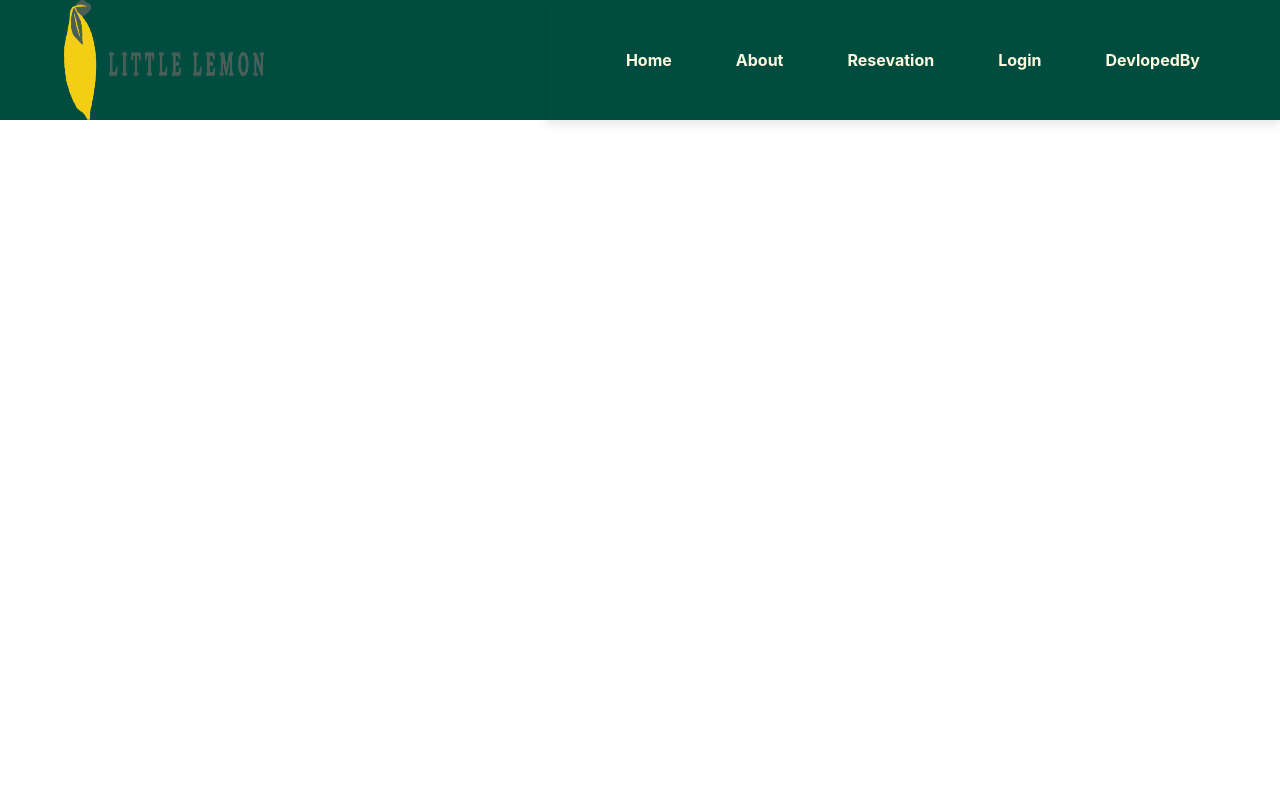
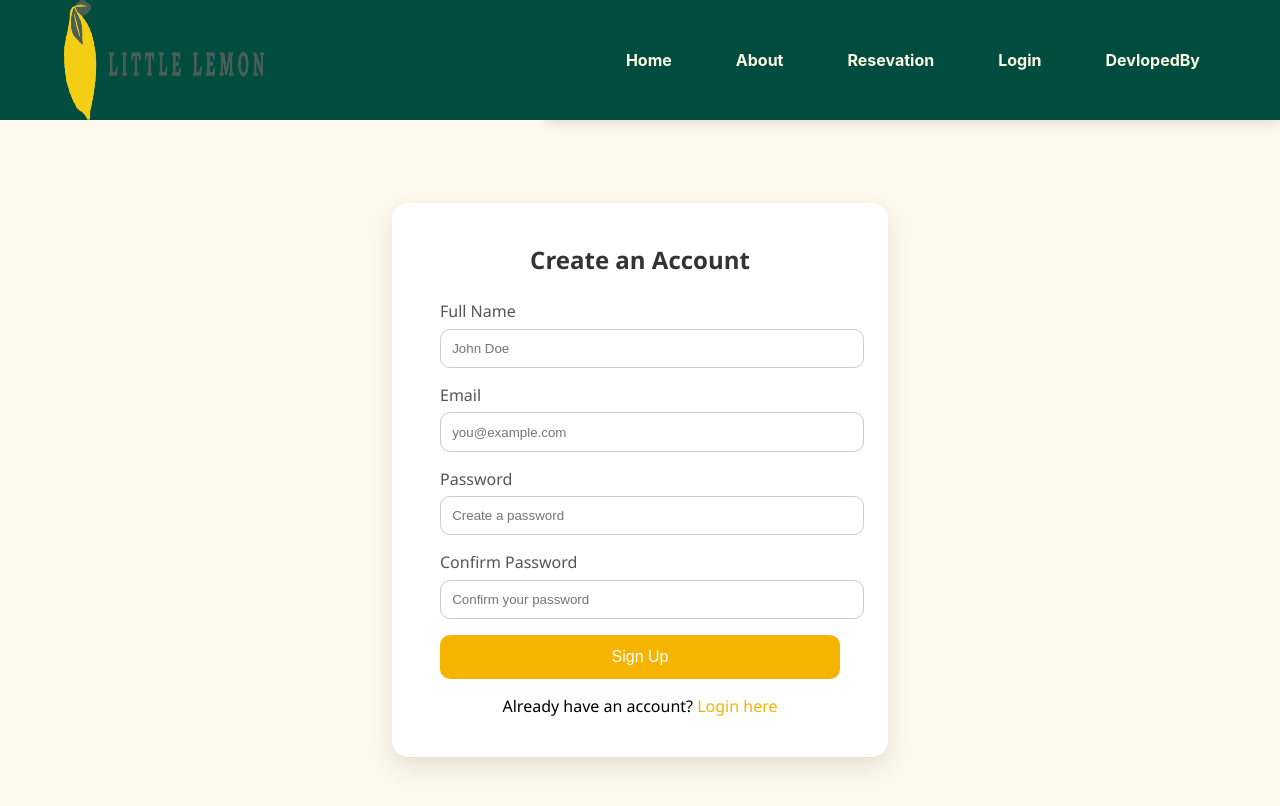
Before and after one commit to Lhcenzetta/CapstoneProject, a React (Create React App) app in the folder lemon-resturant/: page /Sinup in a window 1280 px wide. Shown: the top 806 px of the page. Built offline with nearby package versions, Linux system fonts and the light colour scheme.

Commit message:
add some hooks for Bookingtable

```diff
--- a/lemon-resturant/package.json
+++ b/lemon-resturant/package.json
@@ -10,6 +10,7 @@
     "react": "^19.1.0",
     "react-dom": "^19.1.0",
     "react-icons": "^5.5.0",
+    "react-qr-barcode-scanner": "^2.0.0",
     "react-router-dom": "^7.5.0",
     "react-scripts": "5.0.1",
     "web-vitals": "^2.1.4"
--- a/lemon-resturant/src/App.css
+++ b/lemon-resturant/src/App.css
@@ -11,3 +11,82 @@ margin: 0;
     width: 100%;
     background-color: #004d40; /* dark green */
 }
+
+
+/* this is sinup section */
+.signup-section {
+    display: flex;
+    justify-content: center;
+    align-items: center;
+    min-height: 90vh;
+    background: #fff8ec;
+    font-family: 'Segoe UI', Tahoma, Geneva, Verdana, sans-serif;
+  }
+
+  .signup-card {
+    background: #ffffff;
+    padding: 2.5rem 3rem;
+    border-radius: 16px;
+    box-shadow: 0 10px 25px rgba(0, 0, 0, 0.1);
+    max-width: 400px;
+    width: 100%;
+  }
+
+  .signup-card h2 {
+    text-align: center;
+    margin-bottom: 1.5rem;
+    color: #333;
+  }
+
+  .signup-form label {
+    display: block;
+    margin-bottom: 0.4rem;
+    font-weight: 500;
+    color: #555;
+  }
+
+  .signup-form input {
+    width: 100%;
+    padding: 0.7rem;
+    margin-bottom: 1rem;
+    border: 1px solid #ccc;
+    border-radius: 10px;
+    transition: 0.3s ease;
+  }
+
+  .signup-form input:focus {
+    outline: none;
+    border-color: #f4b400;
+    box-shadow: 0 0 5px rgba(244, 180, 0, 0.5);
+  }
+
+  .signup-form button {
+    width: 100%;
+    padding: 0.8rem;
+    background-color: #f4b400;
+    color: white;
+    border: none;
+    border-radius: 10px;
+    font-size: 1rem;
+    cursor: pointer;
+    transition: background 0.3s;
+  }
+
+  .signup-form button:hover {
+    background-color: #dba900;
+  }
+
+  .signup-extra {
+    text-align: center;
+    margin-top: 1rem;
+  }
+
+  .signup-extra a {
+    color: #f4b400;
+    text-decoration: none;
+    font-weight: 500;
+  }
+
+  .signup-extra a:hover {
+    text-decoration: underline;
+  }
--- a/lemon-resturant/src/App.js
+++ b/lemon-resturant/src/App.js
@@ -6,7 +6,8 @@ import { Route,Routes } from 'react-router-dom';
 import Home from './compenents/Home'
 import Dev from './compenents/Dev';
 import Login from './compenents/Login';
-import Resevation from './compenents/Resevation';
+import BookingForm from './compenents/BookingForm';
+import Sinup from './compenents/Sinup';
 import './App.css';
 function App() {
   return (
@@ -20,8 +21,9 @@ function App() {
         <Route path="/about" element={<About />} />
         <Route path="/Login" element={<Login/>} />
         <Route path="/DevlopedBy" element={<Dev/>} />
-        <Route path="/Resevation" element={<Resevation />} />
-      </Routes>
+        <Route path="/BookingForm" element={<BookingForm />} />
+        <Route path="/Sinup" element={<Sinup/>} />
+        </Routes>
     </>
   );
 }
--- /dev/null
+++ b/lemon-resturant/src/compenents/BookingForm.js
@@ -0,0 +1,132 @@
+import { useState } from "react";
+
+
+function BookingForm() {
+  const [name, setName] = useState("");
+  const [email, setEmail] = useState("");
+  const [date, setDate] = useState("");
+  const [time, setTime] = useState("");
+  const [guests, setGuests] = useState("");
+  const [checkSubmit, setCheckSubmit] = useState(false);
+  const [submittedData, setSubmittedData] = useState(null);
+
+
+  const handleSubmit = (e) => {
+    e.preventDefault();
+    setCheckSubmit(true);
+    setSubmittedData({
+      name,
+      email,
+      date,
+      time,
+      guests,
+    });
+    cleanForm();
+  };
+
+  const cleanForm = () => {
+    setName("");
+    setEmail("");
+    setDate("");
+    setTime("");
+    setGuests("");
+  };
+
+  return (
+    <section className="reservation-section">
+      <div className="reservation-box">
+        <h1 className="reservation-title">Reserve Your Table</h1>
+        <p className="reservation-subtext">
+          We look forward to serving you at Little Lemon!
+        </p>
+
+        <form onSubmit={handleSubmit} className="reservation-form">
+          <div className="form-group">
+            <label htmlFor="name">Full Name</label>
+            <input
+              type="text"
+              onChange={(e) => setName(e.target.value)}
+              value={name}
+              id="name"
+              placeholder="e.g. John Doe"
+              required
+            />
+          </div>
+
+          <div className="form-group">
+            <label htmlFor="email">Email Address</label>
+            <input
+              type="email"
+              id="email"
+              value={email}
+              onChange={(e) => setEmail(e.target.value)}
+              placeholder="e.g. john@example.com"
+              required
+            />
+          </div>
+
+          <div className="form-row">
+            <div className="form-group">
+              <label htmlFor="date">Date</label>
+              <input
+                type="date"
+                id="date"
+                value={date}
+                onChange={(e) => setDate(e.target.value)}
+                required
+              />
+            </div>
+
+            <div className="form-group">
+              <label htmlFor="time">Time</label>
+              <input
+                type="time"
+                id="time"
+                value={time}
+                onChange={(e) => setTime(e.target.value)}
+                required
+              />
+            </div>
+          </div>
+
+          <div className="form-group">
+            <label htmlFor="guests">Number of Guests</label>
+            <input
+              type="number"
+              id="guests"
+              value={guests}
+              onChange={(e) => setGuests(e.target.value)}
+              min="1"
+              max="20"
+              placeholder="2"
+              required
+            />
+          </div>
+
+          <button type="submit" className="reservation-btn">
+            Reserve Table
+          </button>
+        </form>
+
+        {/* Confirmation Message with animation */}
+        {checkSubmit && submittedData && (
+  <div className="confirmation-message fade-in">
+    <h2>🎉 Thank you for your reservation!</h2>
+    <p>Welcome, Mr./Ms. <strong>{submittedData.name}</strong> 👋</p>
+    <p>Your booking details are as follows:</p>
+    <ul>
+      <li><strong>Email:</strong> {submittedData.email}</li>
+      <li><strong>Date:</strong> {submittedData.date}</li>
+      <li><strong>Time:</strong> {submittedData.time}</li>
+      <li><strong>Guests:</strong> {submittedData.guests}</li>
+    </ul>
+    <p style={{ marginTop: "10px", color: "green" }}>We can't wait to serve you! 🧑‍🍳🍋</p>
+  </div>
+)}
+
+      </div>
+    </section>
+  );
+}
+
+export default BookingForm;
--- a/lemon-resturant/src/compenents/Home.js
+++ b/lemon-resturant/src/compenents/Home.js
@@ -1,3 +1,4 @@
+
 function Home(){
     return(
         <div className="Home">
--- a/lemon-resturant/src/compenents/Login.js
+++ b/lemon-resturant/src/compenents/Login.js
@@ -1,4 +1,5 @@
 import React from 'react';
+import { Link } from 'react-router-dom';
 const Login = () => {
   return (
     <section className="login-section">
@@ -15,7 +16,8 @@ const Login = () => {
 
           <div className="login-extra">
             <a href="#">Forgot password?</a>
-            <p>Don't have an account? <a href="#">Sign up</a></p>
+            <p>Don't have an account?<Link to="/Sinup">Sign up</Link>
+            </p>
           </div>
         </form>
       </div>
--- a/lemon-resturant/src/compenents/Nav.js
+++ b/lemon-resturant/src/compenents/Nav.js
@@ -4,7 +4,7 @@ function Nav(){
             <ul className='navbar'>
                 <li><Link to = "/">Home</Link></li>
                 <li><Link to = "about">About</Link></li>
-                <li><Link to = "Resevation">Resevation</Link></li>
+                <li><Link to = "/BookingForm">Resevation</Link></li>
                 <li><Link to = "Login">Login</Link></li>
                 <li><Link to = "DevlopedBy">DevlopedBy</Link></li>
             </ul>
--- a/lemon-resturant/src/compenents/Resevation.js
+++ /dev/null
@@ -1,45 +0,0 @@
-
-
-function Resevation() {
-  return (
-    <section className="reservation-section">
-      <div className="reservation-box">
-        <h1 className="reservation-title">Reserve Your Table</h1>
-        <p className="reservation-subtext">We look forward to serving you at Little Lemon!</p>
-
-        <form className="reservation-form">
-          <div className="form-group">
-            <label htmlFor="name">Full Name</label>
-            <input type="text" id="name" placeholder="e.g. John Doe" />
-          </div>
-
-          <div className="form-group">
-            <label htmlFor="email">Email Address</label>
-            <input type="email" id="email" placeholder="e.g. john@example.com" />
-          </div>
-
-          <div className="form-row">
-            <div className="form-group">
-              <label htmlFor="date">Date</label>
-              <input type="date" id="date" />
-            </div>
-
-            <div className="form-group">
-              <label htmlFor="time">Time</label>
-              <input type="time" id="time" />
-            </div>
-          </div>
-
-          <div className="form-group">
-            <label htmlFor="guests">Number of Guests</label>
-            <input type="number" id="guests" min="1" max="20" placeholder="2" />
-          </div>
-
-          <button type="submit" className="reservation-btn">Reserve Table</button>
-        </form>
-      </div>
-    </section>
-  );
-}
-
-export default Resevation;
--- /dev/null
+++ b/lemon-resturant/src/compenents/Sinup.js
@@ -0,0 +1,34 @@
+import React from 'react';
+import { Link } from 'react-router-dom';
+
+
+const Sinup = () => {
+  return (
+    <section className="signup-section">
+      <div className="signup-card">
+        <h2>Create an Account</h2>
+        <form className="signup-form">
+          <label htmlFor="name">Full Name</label>
+          <input type="text" id="name" placeholder="John Doe" required />
+
+          <label htmlFor="email">Email</label>
+          <input type="email" id="email" placeholder="you@example.com" required />
+
+          <label htmlFor="password">Password</label>
+          <input type="password" id="password" placeholder="Create a password" required />
+
+          <label htmlFor="confirm-password">Confirm Password</label>
+          <input type="password" id="confirm-password" placeholder="Confirm your password" required />
+
+          <button type="submit">Sign Up</button>
+
+          <div className="signup-extra">
+            <p>Already have an account? <Link to="/Login">Login here</Link></p>
+          </div>
+        </form>
+      </div>
+    </section>
+  );
+};
+
+export default Sinup;
--- a/lemon-resturant/src/compenents/Styles.css
+++ b/lemon-resturant/src/compenents/Styles.css
@@ -473,3 +473,23 @@
       justify-content: center;
     }
   }
+  .confirmation-message {
+    background-color: #f0fff4;
+    padding: 20px;
+    border-radius: 10px;
+    border: 1px solid #c6f6d5;
+    margin-top: 20px;
+    animation: fadeIn 1.2s ease-in-out;
+    box-shadow: 0 4px 8px rgba(0, 0, 0, 0.1);
+  }
+
+  .fade-in {
+    opacity: 0;
+    animation: fadeIn 1s forwards;
+  }
+
+  @keyframes fadeIn {
+    to {
+      opacity: 1;
+    }
+  }
```
Also changed, not shown: 1 other file (tests, documents, lock files or other folders).
